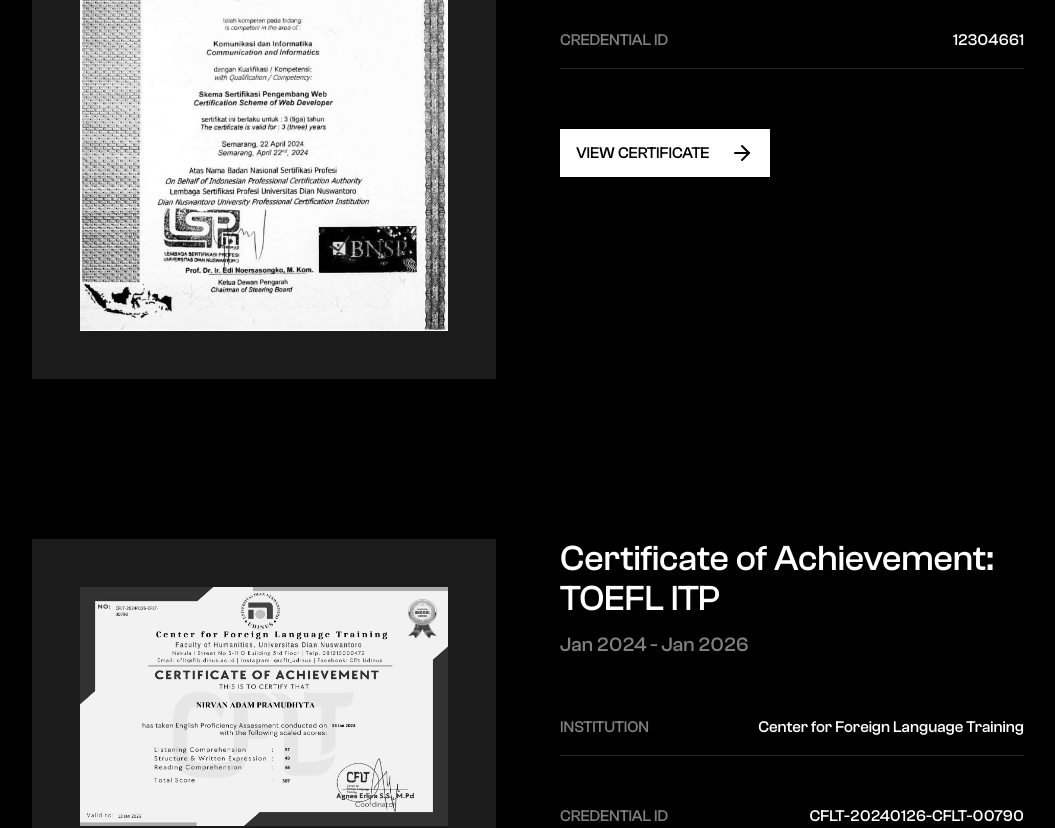
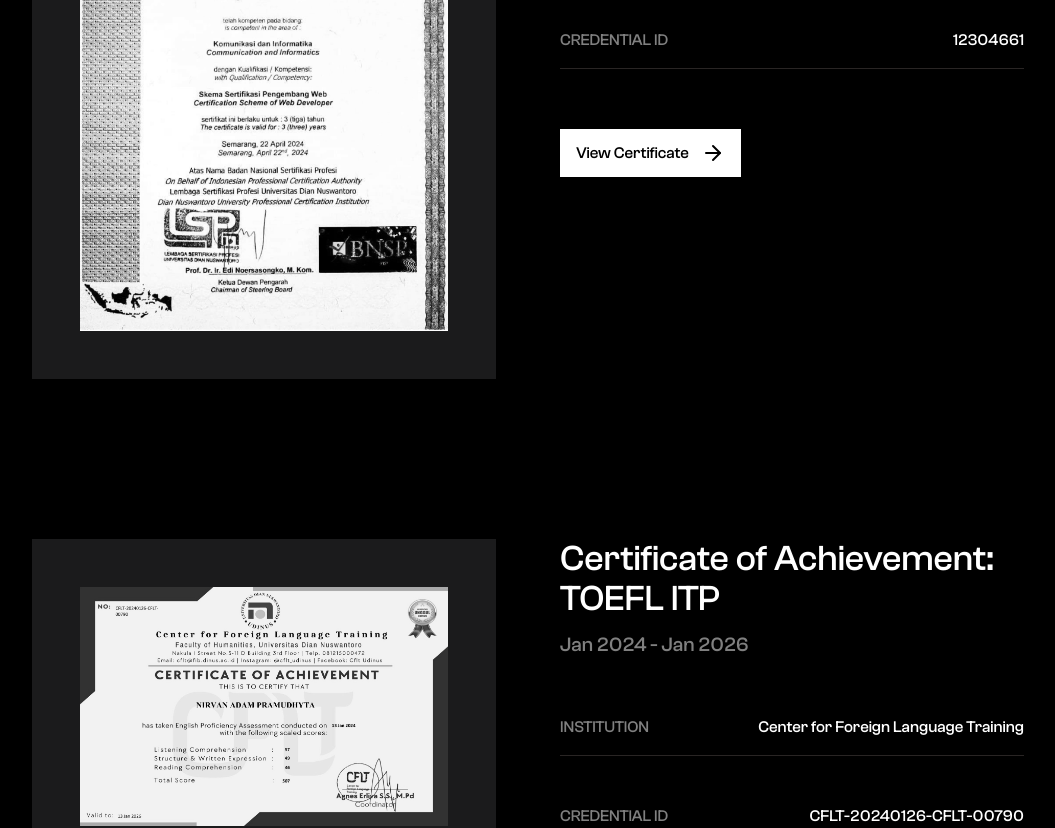
Before and after one commit to nirvanadam/adam-portfolio, a React (Vite) app: page /about in a window 1280 px wide. Shown: the part 5320-6148 px from the top of the page, without its empty margins (112-1167 px from the left). Built offline with nearby package versions, Linux system fonts and the light colour scheme.

Commit message:
fix view certificate button

```diff
--- a/src/components/pages/about/CertificateCard.jsx
+++ b/src/components/pages/about/CertificateCard.jsx
@@ -63,16 +63,12 @@
               window.open(`/files/certificate/${file}`, "_blank");
             }}
             href={file}
-            className="group mt-5 flex w-fit items-center justify-between gap-5 overflow-hidden bg-white px-4 py-3 text-black"
+            className="group mt-5 flex w-fit items-center justify-between gap-3 overflow-hidden bg-white px-4 py-3 text-black"
           >
-            <div className="relative flex font-medium uppercase">
-              <h1 className="transition-all duration-500 group-hover:-translate-y-[150%]">
-                View Certificate
-              </h1>
-              <h1 className="absolute translate-y-[150%] transition-all duration-500 group-hover:translate-y-0">
-                View Certificate
-              </h1>
-            </div>
+            <h1 className="font-medium transition-all duration-500">
+              View Certificate
+            </h1>
+
             <div className="relative flex overflow-hidden">
               <ArrowRight className="transition-all duration-500 group-hover:translate-x-full" />
               <ArrowRight className="absolute -translate-x-full transition-all duration-500 group-hover:translate-x-0" />
```
